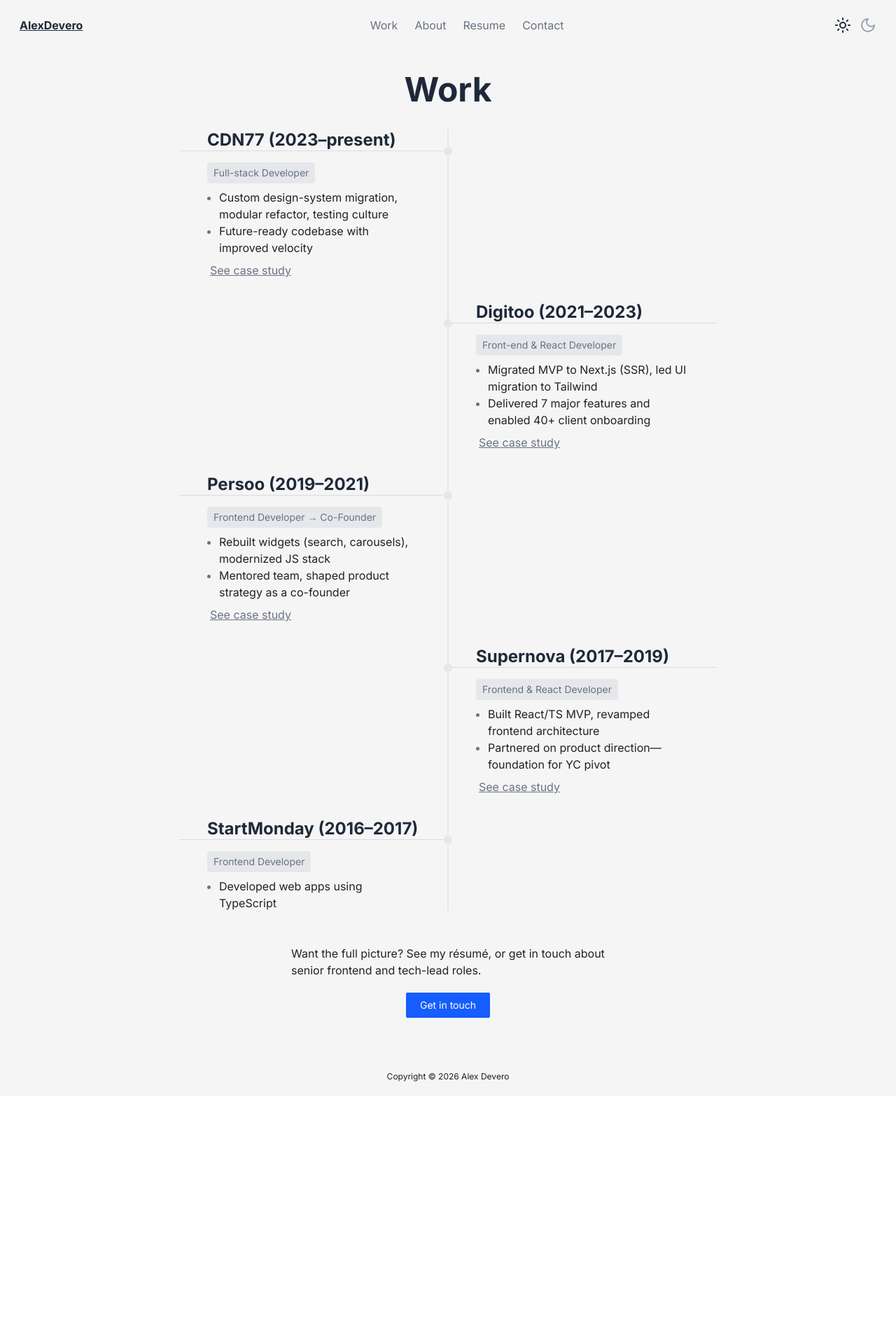
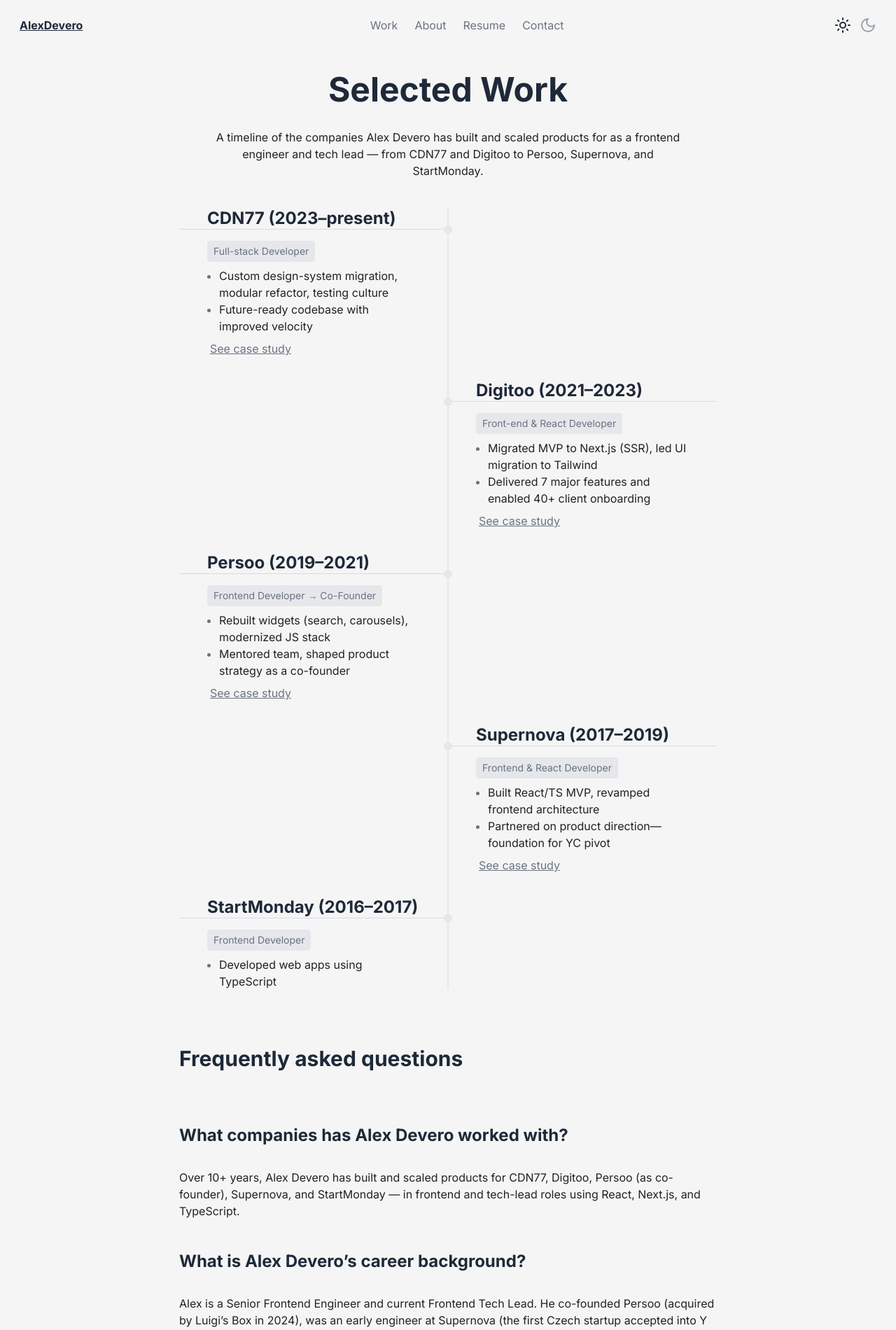
Before and after one commit to alexdevero/alex-devero-website-nextjs, a Next.js app: page /work in a window 1280 px wide. Shown: the top 1900 px of the page at 70% size. Before the commit the page ends 1566 px from the top, so only its background shows below. Built offline with nearby package versions, Linux system fonts and the light colour scheme; no server answers; some icons are missing; what next-recaptcha-v3 would draw is missing.

Commit message:
fix: add faq for ai search on case study pages

```diff
--- a/src/components/Pages/CaseStudy/CaseStudyFaq.tsx
+++ b/src/components/FaqSection/FaqSection.tsx
@@ -4,9 +4,9 @@ import { JsonLd } from '@/components/JsonLd/JsonLd'
 import { Typography } from '@/components/Typography'
 import { type FaqItem, getFaqPageJsonLd } from '@/constants/metadata'
 
-// Renders a case study's FAQ as both visible Q&A and FAQPage JSON-LD from a
-// single item list, so the structured data always matches the page.
-export const CaseStudyFaq: FC<{ items: FaqItem[] }> = ({ items }) => (
+// Renders a FAQ as both visible Q&A and FAQPage JSON-LD from a single item
+// list, so the structured data always matches the page.
+export const FaqSection: FC<{ items: FaqItem[] }> = ({ items }) => (
   <section className="flex flex-col gap-3">
     <JsonLd data={getFaqPageJsonLd(items)} />
 
--- a/src/components/Pages/CaseStudy/Cdn77/Cdn77CaseStudyPage.tsx
+++ b/src/components/Pages/CaseStudy/Cdn77/Cdn77CaseStudyPage.tsx
@@ -2,6 +2,7 @@ import { Button } from '@/components/Button'
 import { Card } from '@/components/Card/Card'
 import { Cta } from '@/components/Cta/Cta'
 import { DefaultLayout } from '@/components/DefaultLayout'
+import { FaqSection } from '@/components/FaqSection/FaqSection'
 import { JsonLd } from '@/components/JsonLd/JsonLd'
 import { List } from '@/components/List/List'
 import { Tag } from '@/components/Tag/Tag'
@@ -9,7 +10,6 @@ import { Typography } from '@/components/Typography'
 import { type FaqItem, getBreadcrumbJsonLd, getCaseStudyJsonLd } from '@/constants/metadata'
 import { routes } from '@/constants/router'
 
-import { CaseStudyFaq } from '../CaseStudyFaq'
 import { getWorkDuration } from './utils'
 
 const faqItems: FaqItem[] = [
@@ -167,7 +167,7 @@ export const Cdn77CaseStudyPage = () => (
         </Typography>
       </article>
 
-      <CaseStudyFaq items={faqItems} />
+      <FaqSection items={faqItems} />
 
       <Cta className="my-4!" ctaText="See more work" ctaUrl={routes.work} />
     </div>
--- a/src/components/Pages/CaseStudy/Digitoo/DigitooCaseStudyPage.tsx
+++ b/src/components/Pages/CaseStudy/Digitoo/DigitooCaseStudyPage.tsx
@@ -2,6 +2,7 @@ import { Button } from '@/components/Button'
 import { Card } from '@/components/Card/Card'
 import { Cta } from '@/components/Cta/Cta'
 import { DefaultLayout } from '@/components/DefaultLayout'
+import { FaqSection } from '@/components/FaqSection/FaqSection'
 import { JsonLd } from '@/components/JsonLd/JsonLd'
 import { List } from '@/components/List/List'
 import { Tag } from '@/components/Tag/Tag'
@@ -9,7 +10,6 @@ import { Typography } from '@/components/Typography'
 import { type FaqItem, getBreadcrumbJsonLd, getCaseStudyJsonLd } from '@/constants/metadata'
 import { routes } from '@/constants/router'
 
-import { CaseStudyFaq } from '../CaseStudyFaq'
 import { getWorkDuration } from '../Cdn77/utils'
 
 const faqItems: FaqItem[] = [
@@ -157,7 +157,7 @@ export const DigitooCaseStudyPage = () => (
         />
       </article>
 
-      <CaseStudyFaq items={faqItems} />
+      <FaqSection items={faqItems} />
 
       <Cta className="my-4!" ctaText="See more work" ctaUrl={routes.work} />
     </div>
--- a/src/components/Pages/CaseStudy/Persoo/PersooCaseStudyPage.tsx
+++ b/src/components/Pages/CaseStudy/Persoo/PersooCaseStudyPage.tsx
@@ -4,6 +4,7 @@ import { Button } from '@/components/Button'
 import { Card } from '@/components/Card/Card'
 import { Cta } from '@/components/Cta/Cta'
 import { DefaultLayout } from '@/components/DefaultLayout'
+import { FaqSection } from '@/components/FaqSection/FaqSection'
 import { JsonLd } from '@/components/JsonLd/JsonLd'
 import { List } from '@/components/List/List'
 import { Tag } from '@/components/Tag/Tag'
@@ -11,7 +12,6 @@ import { Typography } from '@/components/Typography'
 import { type FaqItem, getBreadcrumbJsonLd, getCaseStudyJsonLd } from '@/constants/metadata'
 import { routes } from '@/constants/router'
 
-import { CaseStudyFaq } from '../CaseStudyFaq'
 import { getWorkDuration } from '../Cdn77/utils'
 
 const faqItems: FaqItem[] = [
@@ -180,7 +180,7 @@ export const PersooCaseStudyPage: FC = () => (
         </Typography>
       </article>
 
-      <CaseStudyFaq items={faqItems} />
+      <FaqSection items={faqItems} />
 
       <Cta className="my-4!" ctaText="See more work" ctaUrl={routes.work} />
     </div>
--- a/src/components/Pages/CaseStudy/Supernova/SupernovaCaseStudyPage.tsx
+++ b/src/components/Pages/CaseStudy/Supernova/SupernovaCaseStudyPage.tsx
@@ -4,6 +4,7 @@ import { Button } from '@/components/Button'
 import { Card } from '@/components/Card/Card'
 import { Cta } from '@/components/Cta/Cta'
 import { DefaultLayout } from '@/components/DefaultLayout'
+import { FaqSection } from '@/components/FaqSection/FaqSection'
 import { JsonLd } from '@/components/JsonLd/JsonLd'
 import { List } from '@/components/List/List'
 import { Tag } from '@/components/Tag/Tag'
@@ -11,7 +12,6 @@ import { Typography } from '@/components/Typography'
 import { type FaqItem, getBreadcrumbJsonLd, getCaseStudyJsonLd } from '@/constants/metadata'
 import { routes } from '@/constants/router'
 
-import { CaseStudyFaq } from '../CaseStudyFaq'
 import { getWorkDuration } from '../Cdn77/utils'
 
 const faqItems: FaqItem[] = [
@@ -176,7 +176,7 @@ export const SupernovaCaseStudyPage: FC = () => (
         </Typography>
       </article>
 
-      <CaseStudyFaq items={faqItems} />
+      <FaqSection items={faqItems} />
 
       <Cta className="my-4!" ctaText="See more work" ctaUrl={routes.work} />
     </div>
--- a/src/components/Pages/ContactPage/ContactPage.tsx
+++ b/src/components/Pages/ContactPage/ContactPage.tsx
@@ -4,13 +4,28 @@ import type { FC, MouseEvent } from 'react'
 
 import { Button } from '@/components/Button'
 import { DefaultLayout } from '@/components/DefaultLayout'
+import { FaqSection } from '@/components/FaqSection/FaqSection'
 import { Typography } from '@/components/Typography'
+import type { FaqItem } from '@/constants/metadata'
 
 import { CalendlyCard } from './CalendlyCard'
 import { ContactForm } from './ContactForm'
 import { SummaryBox } from './SummaryBox'
 
 const formEnabled = true
+
+const faqItems: FaqItem[] = [
+  {
+    question: 'How can I contact Alex Devero?',
+    answer:
+      'You can book a 20-minute call or send a message from this page. Alex replies within 24 hours (CET), and is also reachable on LinkedIn and GitHub.',
+  },
+  {
+    question: 'Is Alex Devero available for hire?',
+    answer:
+      'Yes. Alex is open to senior frontend and Frontend Tech Lead roles — contract or permanent — working remotely or with teams across the EU.',
+  },
+]
 
 export const ContactPage: FC = () => {
   const handleAnchorClick = (event: MouseEvent<HTMLAnchorElement>) => {
@@ -34,7 +49,7 @@ export const ContactPage: FC = () => {
       <div className="flex flex-col items-center">
         <div className="flex max-w-3xl flex-col gap-3">
           <Typography>
-            Book a 20-minute discovery call — or send a message. I reply within{' '}
+            Book a 20-minute intro call — or send a message. I reply within{' '}
             <strong>24 hours CET</strong>.
           </Typography>
         </div>
@@ -57,6 +72,10 @@ export const ContactPage: FC = () => {
             <SummaryBox />
           </div>
         </div>
+
+        <div className="mt-12 w-full max-w-3xl">
+          <FaqSection items={faqItems} />
+        </div>
       </div>
     </DefaultLayout>
   )
--- a/src/components/Pages/WorkPage/WorkPage.tsx
+++ b/src/components/Pages/WorkPage/WorkPage.tsx
@@ -2,18 +2,41 @@ import type { FC } from 'react'
 
 import { Cta } from '@/components/Cta/Cta'
 import { DefaultLayout } from '@/components/DefaultLayout'
+import { FaqSection } from '@/components/FaqSection/FaqSection'
 import { Typography } from '@/components/Typography'
-import { pageTitles } from '@/constants/page-titles'
+import type { FaqItem } from '@/constants/metadata'
 
 import { Timeline } from './Timeline'
+
+const faqItems: FaqItem[] = [
+  {
+    question: 'What companies has Alex Devero worked with?',
+    answer:
+      'Over 10+ years, Alex Devero has built and scaled products for CDN77, Digitoo, Persoo (as co-founder), Supernova, and StartMonday — in frontend and tech-lead roles using React, Next.js, and TypeScript.',
+  },
+  {
+    question: 'What is Alex Devero’s career background?',
+    answer:
+      'Alex is a Senior Frontend Engineer and current Frontend Tech Lead. He co-founded Persoo (acquired by Luigi’s Box in 2024), was an early engineer at Supernova (the first Czech startup accepted into Y Combinator, 2019), and now leads frontend at CDN77.',
+  },
+]
 
 export const WorkPage: FC = () => (
   <DefaultLayout>
     <Typography as="h1" variant="h1" centered>
-      {pageTitles.work}
+      Selected Work
+    </Typography>
+
+    <Typography as="p" className="mx-auto mb-10 max-w-2xl" centered variant="body">
+      A timeline of the companies Alex Devero has built and scaled products for as a frontend
+      engineer and tech lead — from CDN77 and Digitoo to Persoo, Supernova, and StartMonday.
     </Typography>
 
     <Timeline />
+
+    <div className="mx-auto mt-12 w-full max-w-3xl">
+      <FaqSection items={faqItems} />
+    </div>
 
     <Cta
       className="mt-12!"
```
